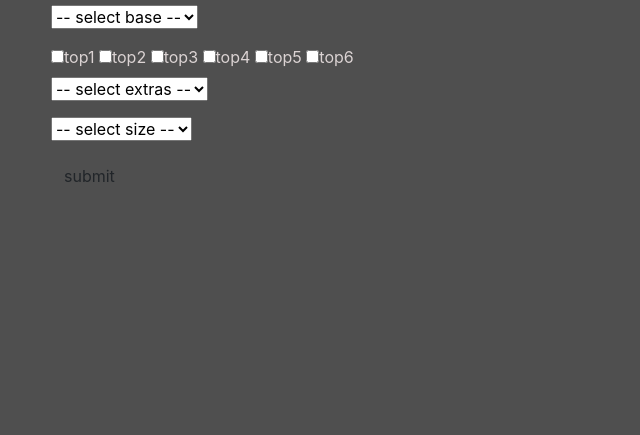
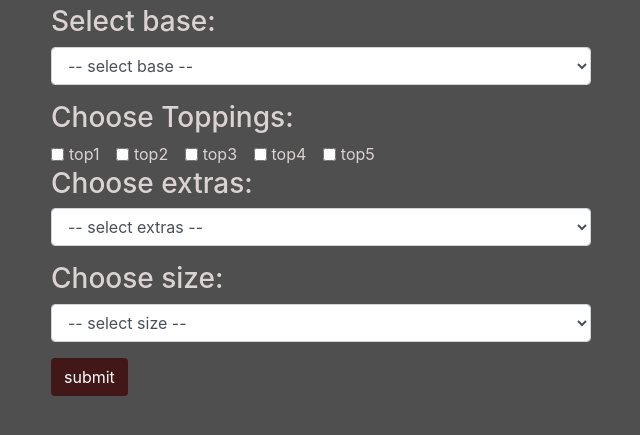
Before and after one commit to cordenbrock/pizza-parlor, a plain HTML site: page index.html in a window 1280 px wide. Shown: the part 147-582 px from the top of the page, without its empty margins (34-674 px from the left). Drawn offline with Linux system fonts and the light colour scheme.

Commit message:
accept user input from form and contruct respective pizza object

```diff
--- a/css/styles.css
+++ b/css/styles.css
@@ -2,3 +2,8 @@ body {
   background: rgba(0, 0, 0, 0.692);
   color: rgb(219, 211, 211)
 }
+
+.btn-custom {
+  background: rgb(65, 23, 23);
+  color: white;
+}
--- a/index.html
+++ b/index.html
@@ -15,31 +15,50 @@
         <div class="col-md-6">
           <form id="form">
             <div class="form-group">
-              <select name="base" id="select-base">
+              <h3>Select base:</h3>
+              <select name="base" id="select-base" class="form-control" >
                   <option value="" disabled selected value>-- select base --</option>
-                  <option id="base-one" value="base-one">base-one</option>
-                  <option id="base-two" value="base-two">base-two</option>
-                  <option id="base-three" value="base-three">base-three</option>
-              </select>
-            </div>
-            <div class="checkbox">
-              <label><input type="checkbox">top1</label>
-              <label><input type="checkbox">top2</label>
-              <label><input type="checkbox">top3</label>
-              <label><input type="checkbox">top4</label>
-              <label><input type="checkbox">top5</label>
-              <label><input type="checkbox">top6</label>
-            </div>
-            <div class="form-group">
-              <select name="extras" id="select-extras">
-                  <option value="" disabled selected value>-- select extras --</option>
-                  <option id="extra-one" value="extra-one">extra-one</option>
-                  <option id="extra-two" value="extra-two">extra-two</option>
-                  <option id="extra-three" value="extra-three">extra-three</option>
+                  <option id="base-one" value="base-one">base one</option>
+                  <option id="base-two" value="base-two">base two</option>
+                  <option id="base-three" value="base-three">base three</option>
               </select>
             </div>
             <div class="form-group">
-              <select name="extras" id="select-extras">
+              <h3>Choose Toppings:</h3>
+
+              <div class="form-check form-check-inline">
+                <input id="select-toppings1" class="form-check-input" type="checkbox" name="toppings" value="top1">
+                <label class="form-check-label" for="inlineCheckbox1">top1</label>
+              </div>
+              <div class="form-check form-check-inline">
+                <input id="select-toppings2" class="form-check-input" type="checkbox" name="toppings" value="top2">
+                <label class="form-check-label" for="inlineCheckbox2">top2</label>
+              </div>
+              <div class="form-check form-check-inline">
+                <input id="select-toppings3" class="form-check-input" type="checkbox" name="toppings" value="top3">
+                <label class="form-check-label" for="inlineCheckbox3">top3</label>
+              </div>
+              <div class="form-check form-check-inline">
+                <input id="select-toppings4" class="form-check-input" type="checkbox" name="toppings" value="top4">
+                <label class="form-check-label" for="inlineCheckbox4">top4</label>
+              </div>
+              <div class="form-check form-check-inline">
+                <input id="select-toppings5" class="form-check-input" type="checkbox" name="toppings" value="top5">
+                <label class="form-check-label" for="inlineCheckbox5">top5</label>
+              </div>
+
+            <div class="form-group">
+              <h3>Choose extras:</h3>
+              <select name="extras" id="select-extras" class="form-control">
+                  <option value="" disabled selected value>-- select extras --</option>
+                  <option id="extra-one" value="extra-one">extra one</option>
+                  <option id="extra-two" value="extra-two">extra two</option>
+                  <option id="extra-three" value="extra-three">extra three</option>
+              </select>
+            </div>
+            <div class="form-group">
+              <h3>Choose size:</h3>
+              <select name="size" id="select-size" class="form-control">
                   <option value="" disabled selected value>-- select size --</option>
                   <option id="small" value="small">small</option>
                   <option id="medium" value="medium">medium</option>
--- a/js/pizza.js
+++ b/js/pizza.js
@@ -1,8 +1,44 @@
+// Business Logic
+
+function Order() {
+  let items = [];
+  let cost = 0;
+};
+
+function Pizza(base, toppings, extras, size) {
+  this.base = base;
+  this.toppings = toppings;
+  this.extras = extras;
+  this.size = size;
+};
+
+
+// UI Logic
+
 $(document).ready(function() {
 
   // form submission
   $("#form").submit(function(e) {
+    // console.log("submission pass");
     e.preventDefault();
-    console.log("test");
+
+    // jQuery selector variables
+    let base, toppings, extras, size;
+    base = $("#select-base");
+    toppings = $("input:checkbox[name=toppings]:checked");
+    extras = $("#select-extras");
+    size = $("#select-size");
+
+    // user input
+    let baseInputted = base.val()
+    let toppingsInputted = [];
+    let extrasInputted = extras.val();
+    let sizeInputted = size.val();
+    toppings.each(function() {
+      let topping = $(this).val();
+      toppingsInputted.push(topping);
+    });
+    let userPizza = new Pizza(baseInputted, toppingsInputted, extrasInputted, sizeInputted);
+    console.log(userPizza);
   });
 });
```
Also changed, not shown: specs.md (+11 -4 lines).
